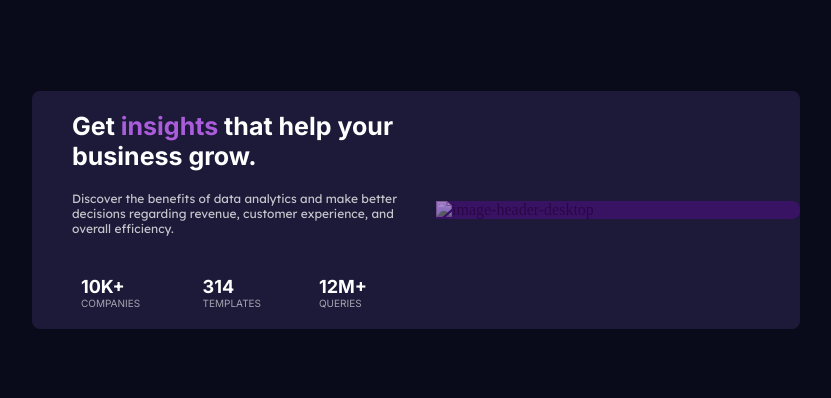
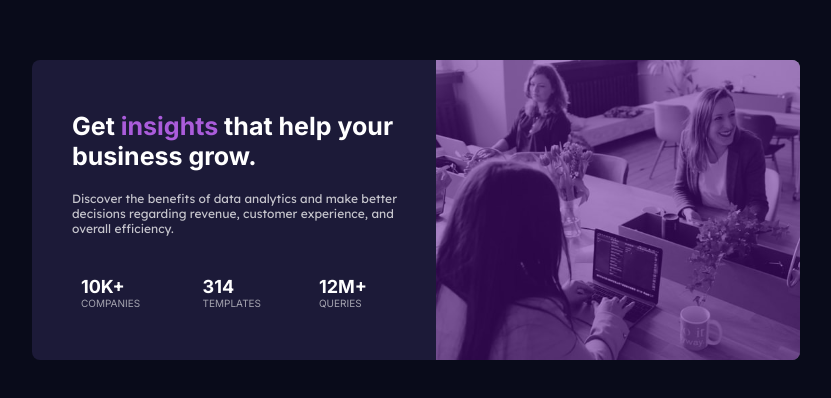
Before and after one commit to AishatArasi/stats-preview-card-component, a plain HTML site: page index.html in a window 1280 px wide. Shown: the part 190-588 px from the top of the page, without its empty margins (224-1055 px from the left). Drawn offline with Linux system fonts and the light colour scheme; the site is published under a folder, as on GitHub Pages, so addresses that start at the root find nothing.

Commit message:
second commit

```diff
--- a/index.html
+++ b/index.html
@@ -44,7 +44,7 @@
       </div>
 
       <div class="right">
-        <img src="/images/image-header-desktop.jpg" alt="image-header-desktop">
+        <img src="./images/image-header-desktop.jpg" alt="image-header-desktop">
         <div class="overlay"></div>
       </div>
   </main>
```
